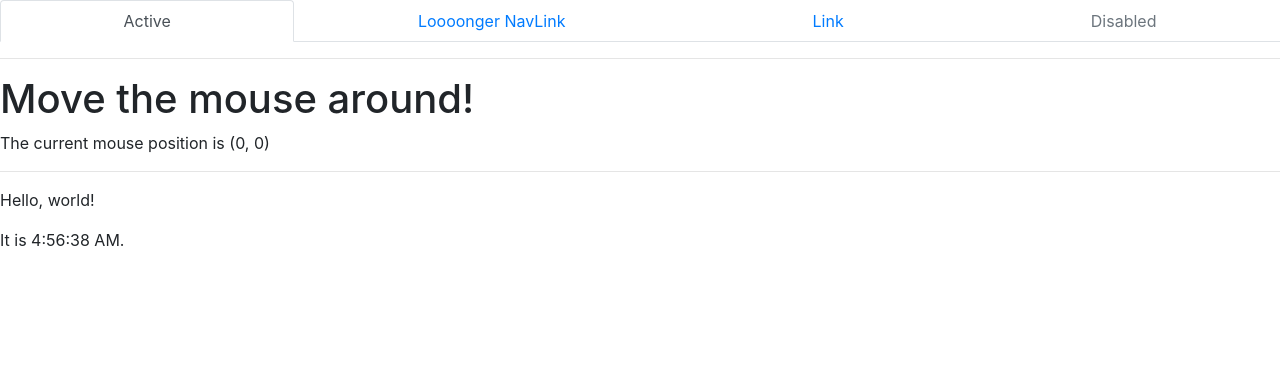
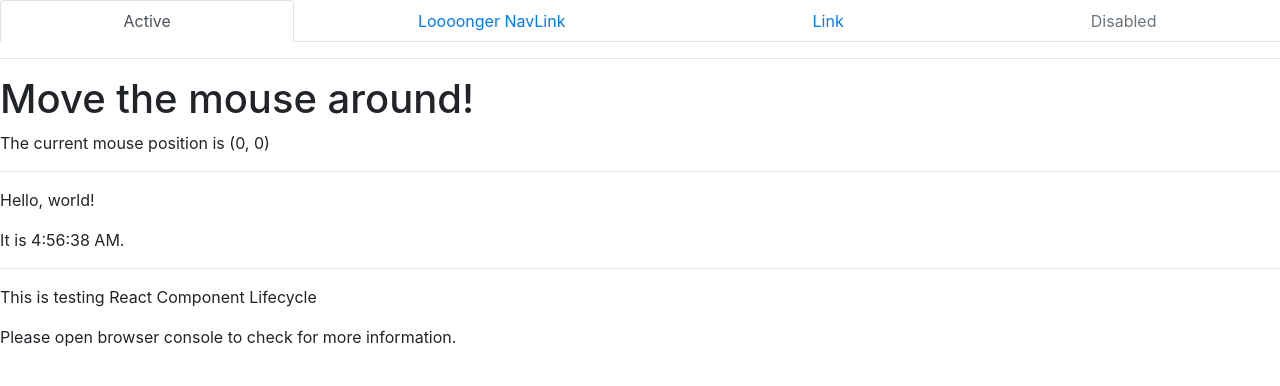
Before and after one commit to wenxiao1019/react-app, a React (Create React App) app: page / in a window 1280 px wide. Shown: the top 386 px of the page. Built offline with nearby package versions, Linux system fonts and the light colour scheme.

Commit message:
Add back Lifecycle
Add back Lifecycle component, with SetTimeout instead of SetInterval

```diff
--- a/src/App.js
+++ b/src/App.js
@@ -2,6 +2,7 @@ import React from 'react';
 
 import Clock from './components/test/Clock';
 import Header from './components/test/Header';
+import LifecycleComponent from './components/test/LifecycleComponent';
 import MouseTracker from './components/test/MouseTracker';
 
 class App extends React.Component {
@@ -13,6 +14,8 @@ class App extends React.Component {
         <MouseTracker />
         <hr />
         <Clock />
+        <hr />
+        <LifecycleComponent />
       </div>
     );
   }
--- a/src/components/test/LifecycleComponent.js
+++ b/src/components/test/LifecycleComponent.js
@@ -14,9 +14,9 @@ class LifecycleComponent extends React.Component {
   }
 
   componentDidMount() {
-    this.timeID = setInterval(
+    this.timeID = setTimeout(
       () => this.tick(),
-      1000
+      3000
     );
     console.log('Component Did Mount');
   }
```
